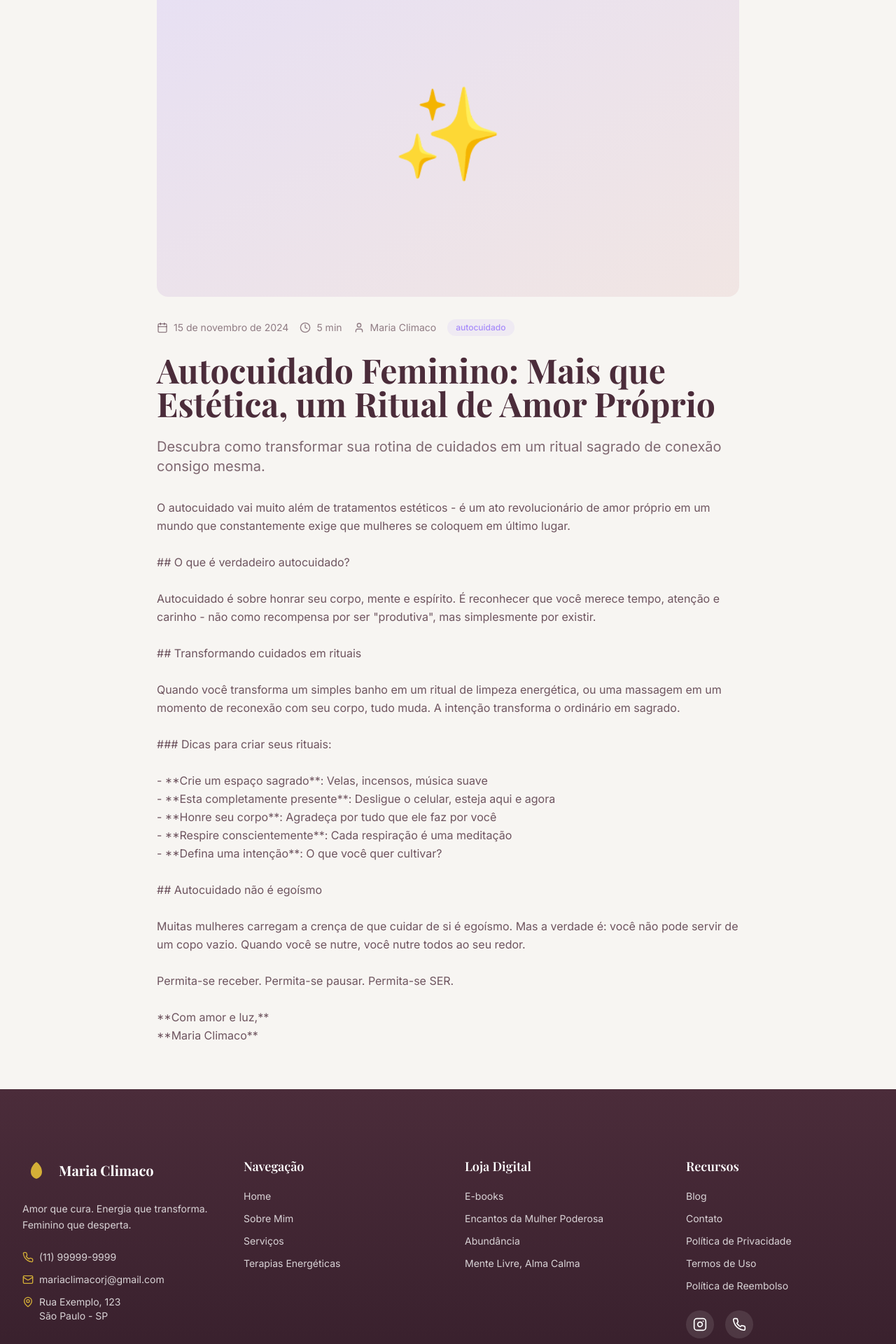
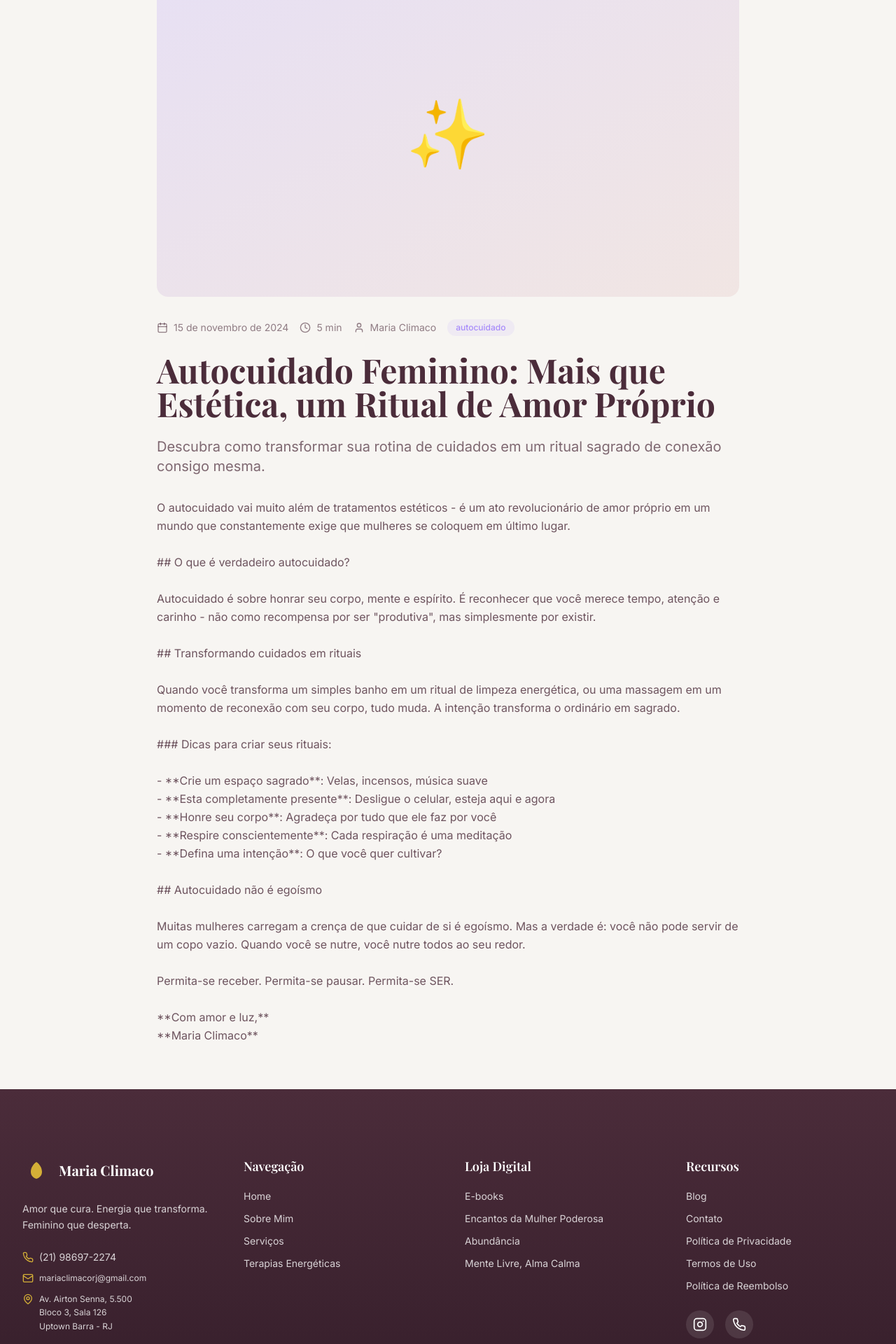
Before and after one commit to leo-schlanger/maria-climaco, a React (Vite) app: page /blog/autocuidado-feminino-ritual in a window 1280 px wide. Shown: the part 140-2060 px from the top of the page at 70% size. Built offline with nearby package versions, Linux system fonts and the light colour scheme.

Commit message:
feat: implement core application pages for Home, Blog Post, Product Detail, Services, and a global Footer component.

```diff
--- a/src/components/layout/Footer.jsx
+++ b/src/components/layout/Footer.jsx
@@ -53,20 +53,24 @@ export default function Footer() {
                         </p>
                         <div className="space-y-3 text-sm">
                             <div className="flex items-center gap-2 text-white/80">
-                                <Phone className="h-4 w-4 text-dourado" />
+                                <Phone className="h-4 w-4 text-dourado flex-shrink-0" />
                                 <a href={generateWhatsAppLink(WHATSAPP_NUMBER, '')} className="hover:text-dourado transition-colors">
-                                    (11) 99999-9999
+                                    (21) 98697-2274
                                 </a>
                             </div>
                             <div className="flex items-center gap-2 text-white/80">
-                                <Mail className="h-4 w-4 text-dourado" />
-                                <a href={`mailto:${EMAIL}`} className="hover:text-dourado transition-colors">
+                                <Mail className="h-4 w-4 text-dourado flex-shrink-0" />
+                                <a href={`mailto:${EMAIL}`} className="hover:text-dourado transition-colors break-all text-xs">
                                     {EMAIL}
                                 </a>
                             </div>
                             <div className="flex items-start gap-2 text-white/80">
                                 <MapPin className="h-4 w-4 text-dourado mt-0.5 flex-shrink-0" />
-                                <span>Rua Exemplo, 123<br />São Paulo - SP</span>
+                                <span className="text-xs leading-relaxed">
+                                    Av. Airton Senna, 5.500<br />
+                                    Bloco 3, Sala 126<br />
+                                    Uptown Barra - RJ
+                                </span>
                             </div>
                         </div>
                     </div>
--- a/src/pages/BlogPost.jsx
+++ b/src/pages/BlogPost.jsx
@@ -15,7 +15,7 @@ export default function BlogPost() {
         <div className="min-h-screen pt-24 pb-16">
             <article className="container-custom max-w-4xl">
                 <div className="aspect-video bg-gradient-to-br from-lavanda/20 to-rosa/20 rounded-2xl mb-8 flex items-center justify-center">
-                    <span className="text-9xl">✨</span>
+                    <span className="text-6xl md:text-8xl">✨</span>
                 </div>
 
                 <div className="flex flex-wrap gap-4 text-sm text-ameixa/60 mb-6">
--- a/src/pages/Home.jsx
+++ b/src/pages/Home.jsx
@@ -115,7 +115,7 @@ export default function Home() {
                         ].map((pillar, index) => (
                             <Card key={index} className="text-center hover:shadow-2xl transition-all duration-300 border-2 border-transparent hover:border-lavanda/20">
                                 <CardHeader>
-                                    <div className={`w-20 h-20 mx-auto mb-4 rounded-full bg-${pillar.color}/10 flex items-center justify-center text-${pillar.color}`}>
+                                    <div className="w-20 h-20 mx-auto mb-4 rounded-full bg-lavanda/10 flex items-center justify-center text-lavanda">
                                         {pillar.icon}
                                     </div>
                                     <CardTitle className="text-2xl">{pillar.title}</CardTitle>
--- a/src/pages/ProductDetail.jsx
+++ b/src/pages/ProductDetail.jsx
@@ -17,7 +17,7 @@ export default function ProductDetail() {
             <div className="container-custom">
                 <div className="grid lg:grid-cols-2 gap-12">
                     <div>
-                        <div className="aspect-[3/4] bg-gradient-to-br from-lavanda via-rosa to-dourado rounded-2xl flex items-center justify-center text-9xl sticky top-24">
+                        <div className="aspect-[3/4] bg-gradient-to-br from-lavanda via-rosa to-dourado rounded-2xl flex items-center justify-center text-6xl md:text-8xl lg:text-9xl sticky top-24">
                             📚
                         </div>
                     </div>
--- a/src/pages/Services.jsx
+++ b/src/pages/Services.jsx
@@ -29,7 +29,7 @@ export default function Services() {
                             <Card key={service.id} className="overflow-hidden hover:shadow-2xl transition-all duration-300">
                                 <div className="grid md:grid-cols-3">
                                     <div className="bg-gradient-to-br from-lavanda/20 to-offwhite p-8 flex items-center justify-center">
-                                        <div className="text-9xl">{service.icon}</div>
+                                        <div className="text-6xl md:text-8xl">{service.icon}</div>
                                     </div>
 
                                     <div className="md:col-span-2 p-8 space-y-6">
```
